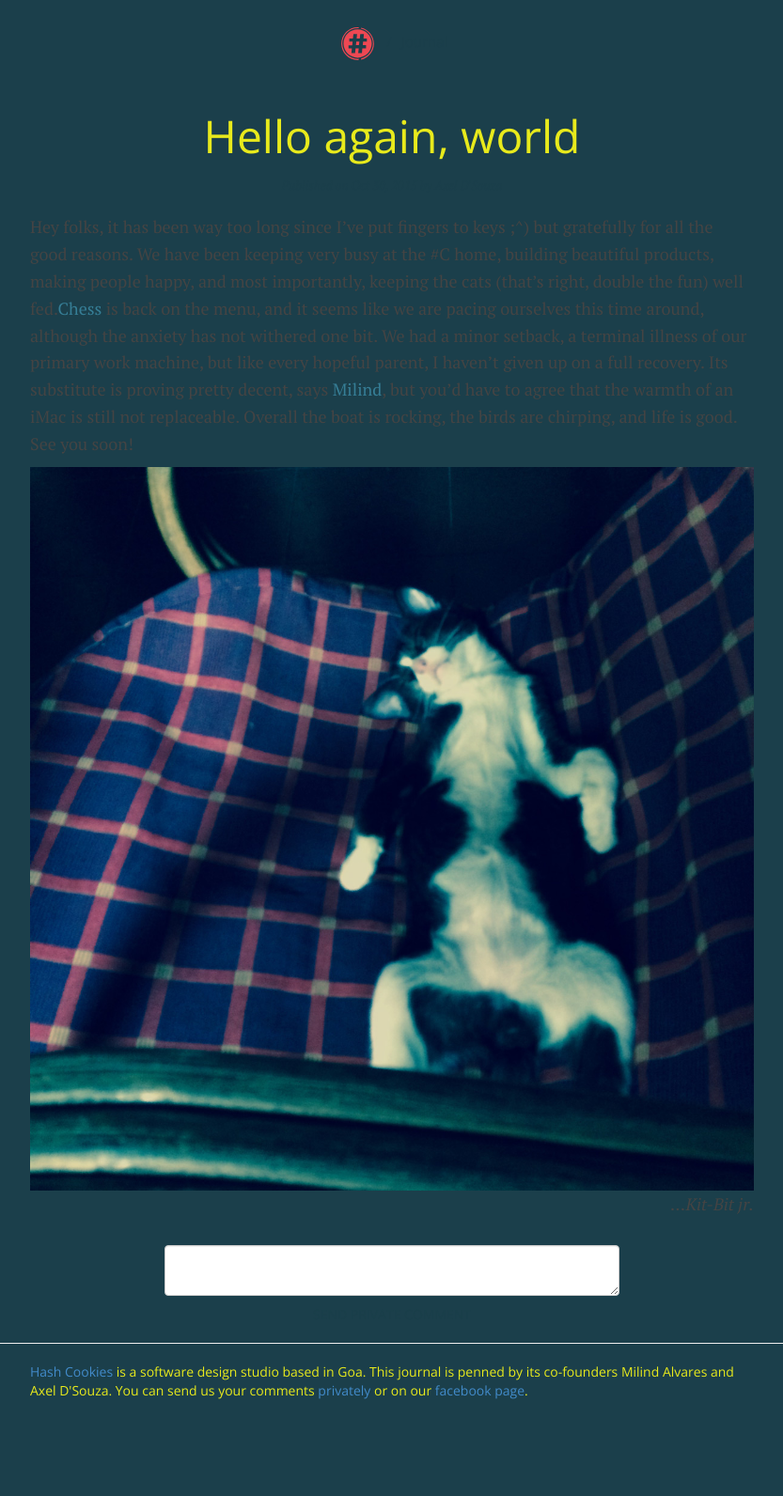
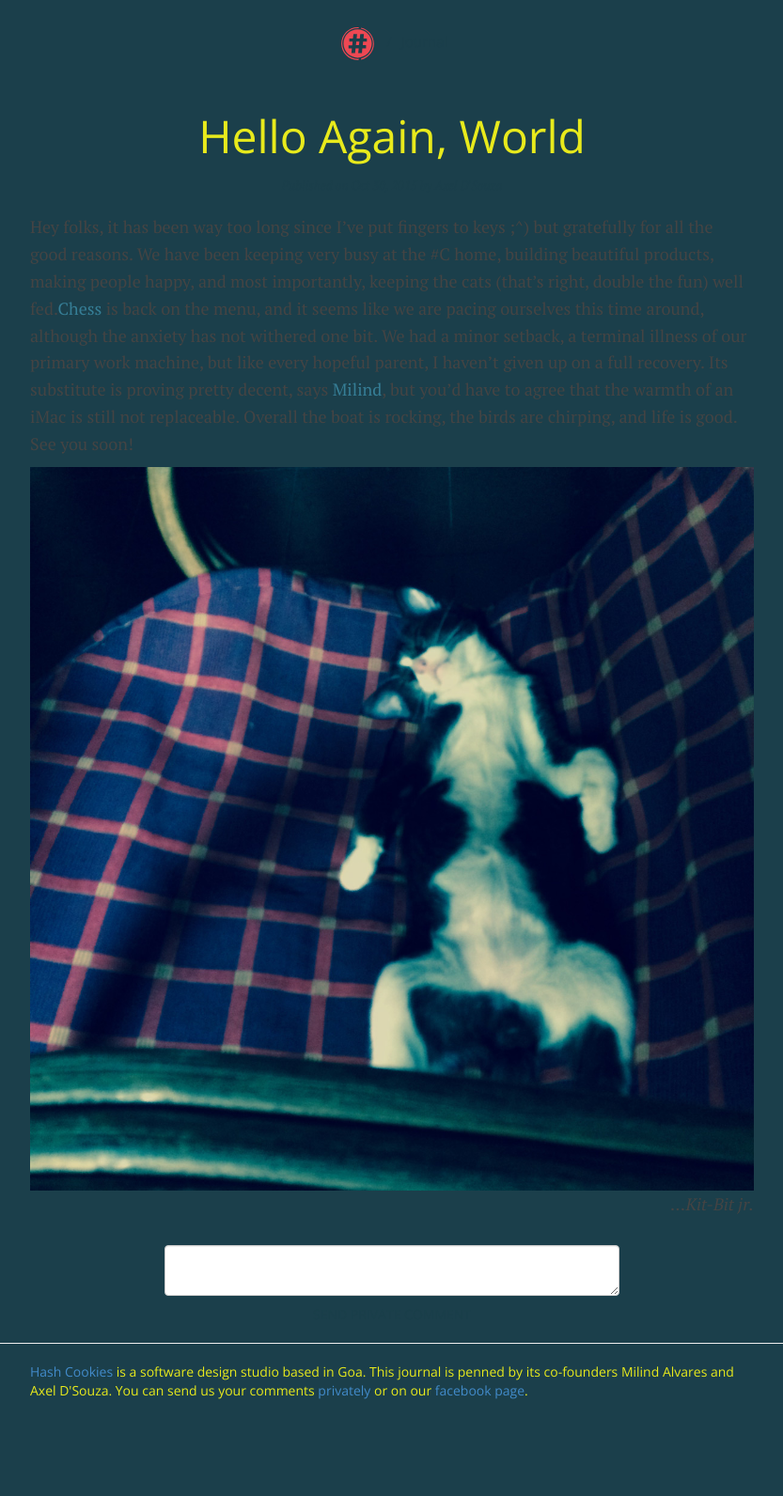
Before and after one commit to HashCookies/hashcookies.github.io, a Jekyll site: the page built from _posts/2015-10-30-hello-again-world.markdown, in a window 1280 px wide. Shown: the whole page at 94% size, without its empty margins (223-1056 px from the left). Built offline with Jekyll 4.4.1, drawn with Linux system fonts in a browser that asks for light colours; nearby versions of some CDN libraries; comment, search, counter and statistics services are not loaded.

```diff
--- a/_posts/2015-10-30-hello-again-world.markdown
+++ b/_posts/2015-10-30-hello-again-world.markdown
@@ -1,6 +1,6 @@
 ---
 layout: post
-title:  "Hello again, world"
+title:  "Hello Again, World"
 date:   2015-10-30 1:35:53
 categories: hashcookies
 image: /assets/image/hc-thumbnail.png
```
